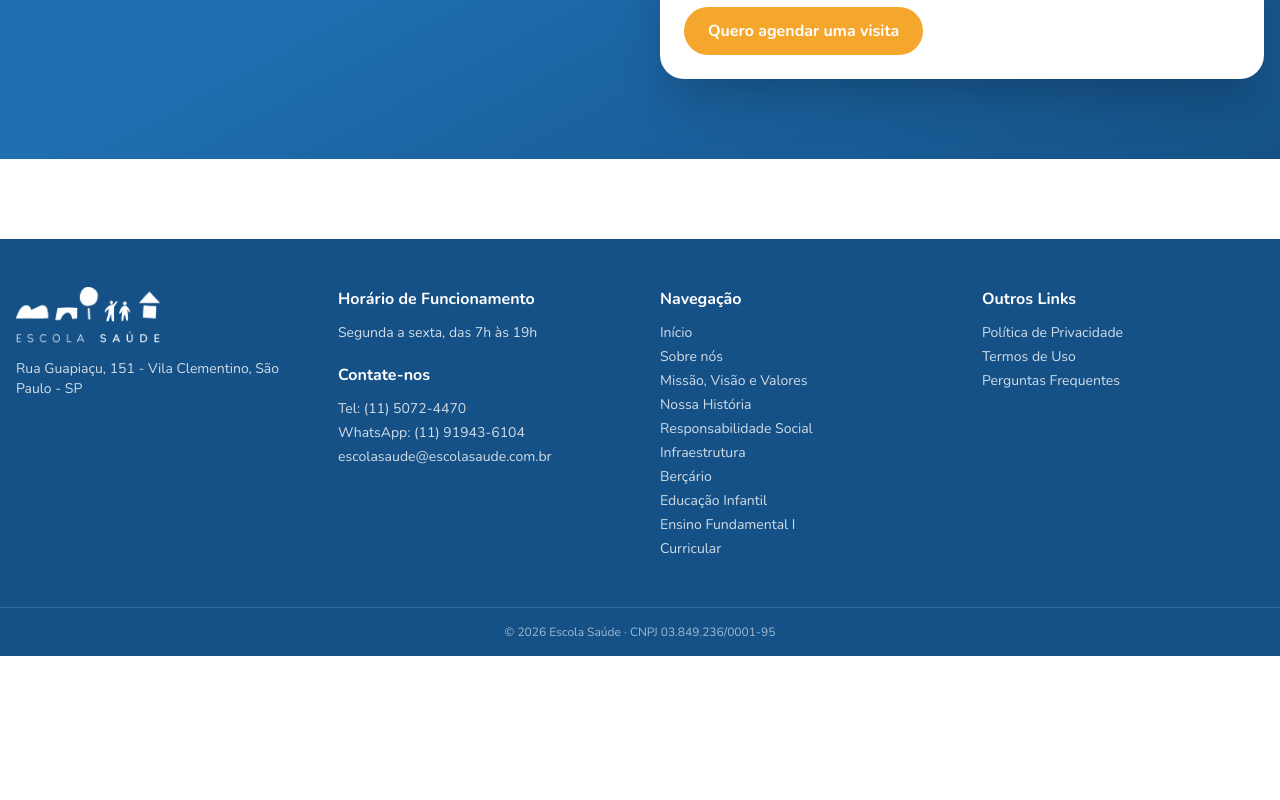
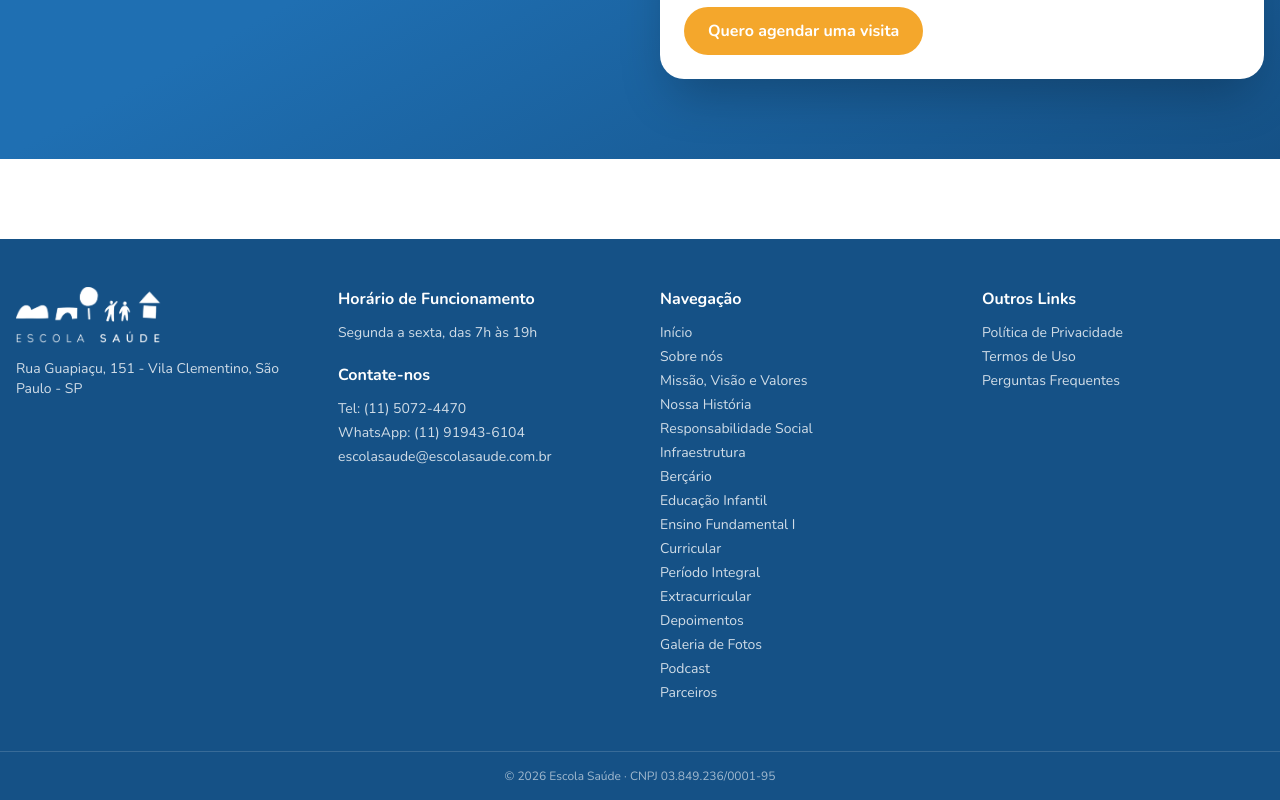
Before and after one commit to AlexKondo/health-new, a Next.js app: page / in a window 1280 px wide. Shown: the part 5426-6226 px from the top of the page. Before the commit the page ends 6082 px from the top, so only its background shows below. Built offline with nearby package versions, Linux system fonts and the light colour scheme; no server answers; the database is empty.

Commit message:
Show all nav items in the footer, not just the first 10
Diferenciais falls near the end of the flattened NAV list, so the
old 10-item cap silently hid it from the footer even when published.

Co-Authored-By: Claude Sonnet 5 <noreply@anthropic.com>

```diff
--- a/components/site/Footer.tsx
+++ b/components/site/Footer.tsx
@@ -38,7 +38,6 @@ export default function Footer({ showDiferenciais = false }: { showDiferenciais?
           <h3 className="font-bold mb-3">Navegação</h3>
           <ul className="text-sm text-white/80 space-y-1">
             {NAV.flatMap((n) => (n.children ? n.children : n.href ? [{ label: n.label, href: n.href }] : []))
-              .slice(0, 10)
               .map((l) => (
                 <li key={l.href}>
                   <SiteLink href={l.href} className="hover:underline">
```
